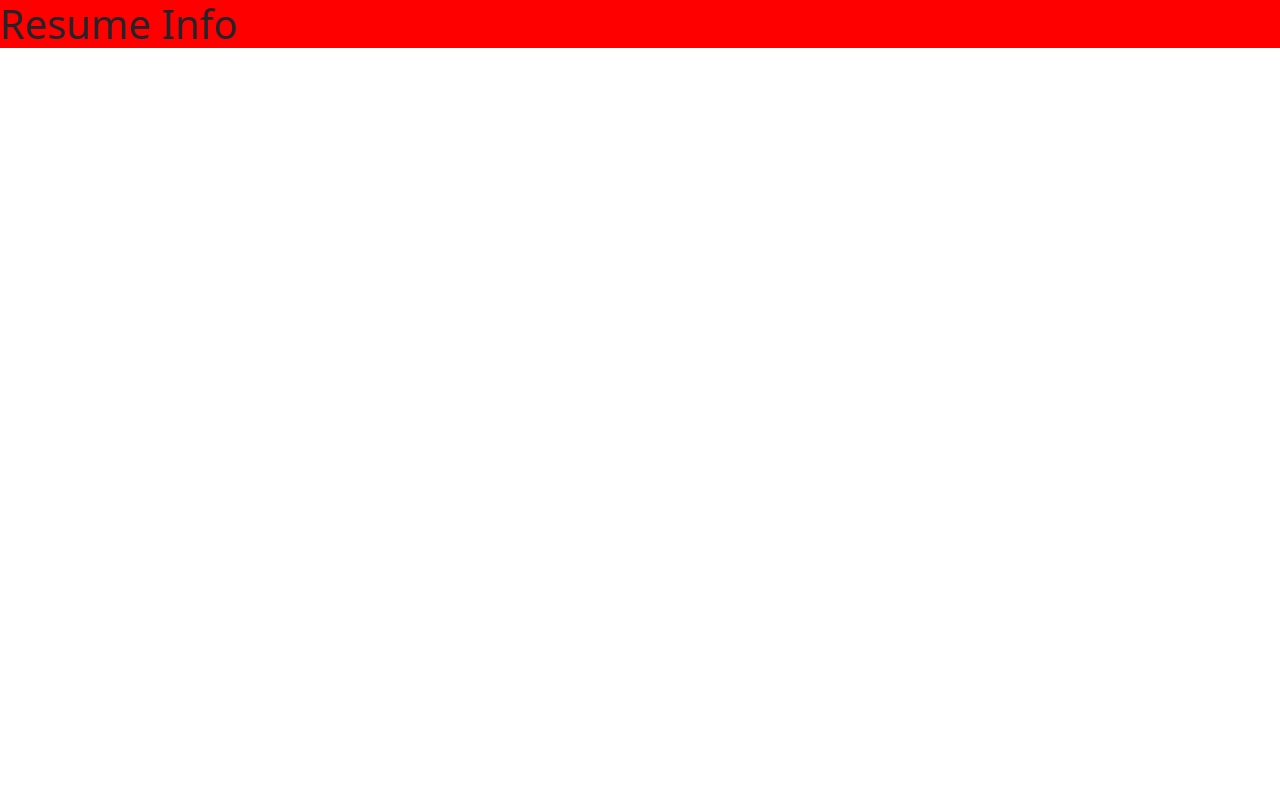
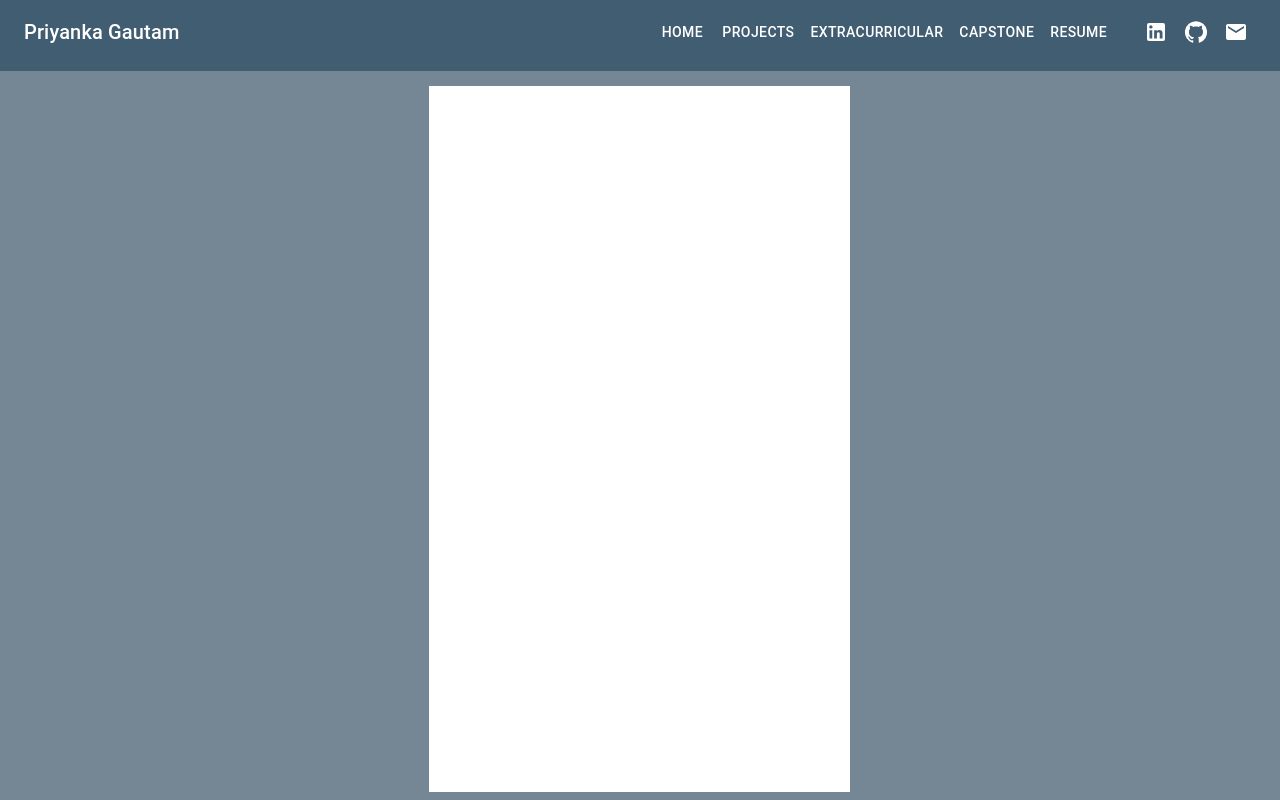
Before and after one commit to 19priyanka/Portfolio, a React (Create React App) app: page /ResumeHomepage in a window 1280 px wide. Built offline with nearby package versions, Linux system fonts and the light colour scheme.

Commit message:
resume page

```diff
--- a/src/NavigationBar/NavigationBar.js
+++ b/src/NavigationBar/NavigationBar.js
@@ -10,6 +10,7 @@ import GitHubIcon from "@mui/icons-material/GitHub";
 import EmailIcon from "@mui/icons-material/Email";
 import { useNavigate } from "react-router-dom";
 //import LocalPhoneIcon from '@mui/icons-material/LocalPhone';
+import Resume from "../PriyankaGautam_SoftwareResume.pdf";
 
 export default function NavigationBar() {
   let navigate = useNavigate();
--- a/src/Projects/ProjectsHomepage.js
+++ b/src/Projects/ProjectsHomepage.js
@@ -69,6 +69,7 @@ export default function ProjectsHomepage() {
             links: [
               { text: "Source Code", href: "https://github.com/19priyanka/MatchAid" },
               { text: "Youtube Video", href: "https://www.youtube.com/watch?v=qqGJYLxnbPc" },
+                  { text: "Figma Overview", href: "https://www.figma.com/design/aiwWQoBjliScRLP4StmSXu/Volunteer-v2?node-id=2103-2&p=f&t=7ZSYt8MrYHypvBtV-0" },
               {
                 text: "Presentation",
                 href: "https://docs.google.com/presentation/d/1zTdt8UEbLen7Cvina28zZfCKMoFrYMv25MS2jh9E0Ko/edit?usp=sharing",
--- a/src/Resume/ResumeHomepage.js
+++ b/src/Resume/ResumeHomepage.js
@@ -1,9 +1,35 @@
-import React from 'react';
+import Resume from "../PriyankaGautam_SoftwareResume.pdf";
+import * as React from "react";
 
- export default function ResumeHomepage(){
-    return (
-        <div style={{backgroundColor: 'red'}}>
-            <h1>Resume Info</h1>
-        </div>
-    );
-};
+import NavigationBar from "../NavigationBar/NavigationBar";
+import Grid from "@mui/material/Grid";
+import Box from "@mui/material/Box";
+
+import Typography from "@mui/material/Typography";
+
+export default function ResumeHomepage() {
+  return (
+      <div style={{ display: "flex", flexDirection: "column", height: "100vh"}}
+    >
+          <NavigationBar  />
+
+        <Grid
+          container
+          display="flex"
+          justifyContent="center"
+                  alignItems="center"
+             spacing={1}
+                   style={{ backgroundColor: "#758694", flex:1 }}
+        >
+          <Grid item xs={12} md={4} sx={{width: "100%", height:"98%"}}>
+            <iframe
+              title="resume"
+              src={Resume}
+              style={{ width: "100%", height: "100%", overflow: "auto" }}
+            ></iframe>
+          </Grid>
+
+      </Grid>
+    </div>
+  );
+}
```
Also changed, not shown: 1 other file (tests, documents, lock files or other folders).
